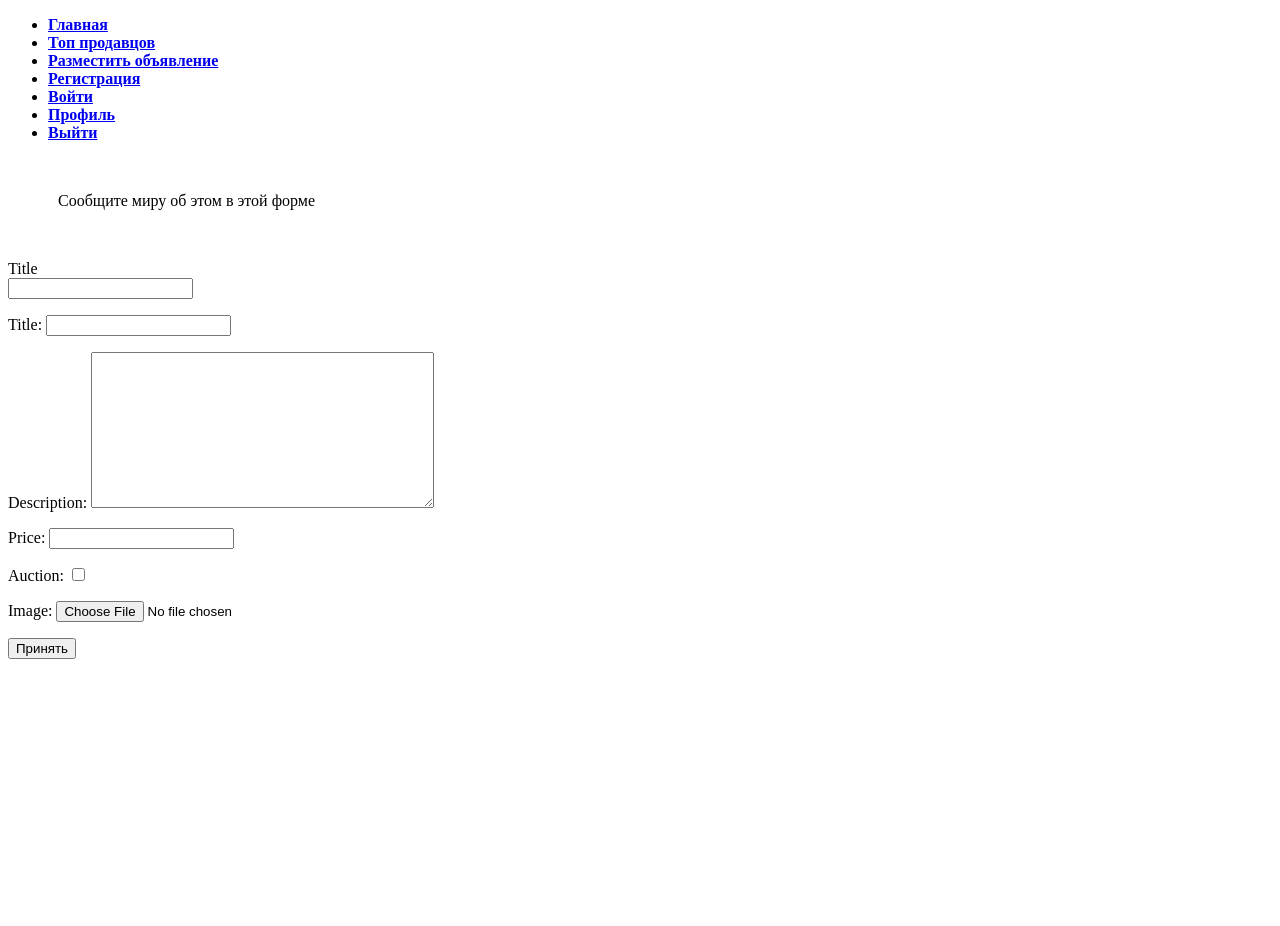
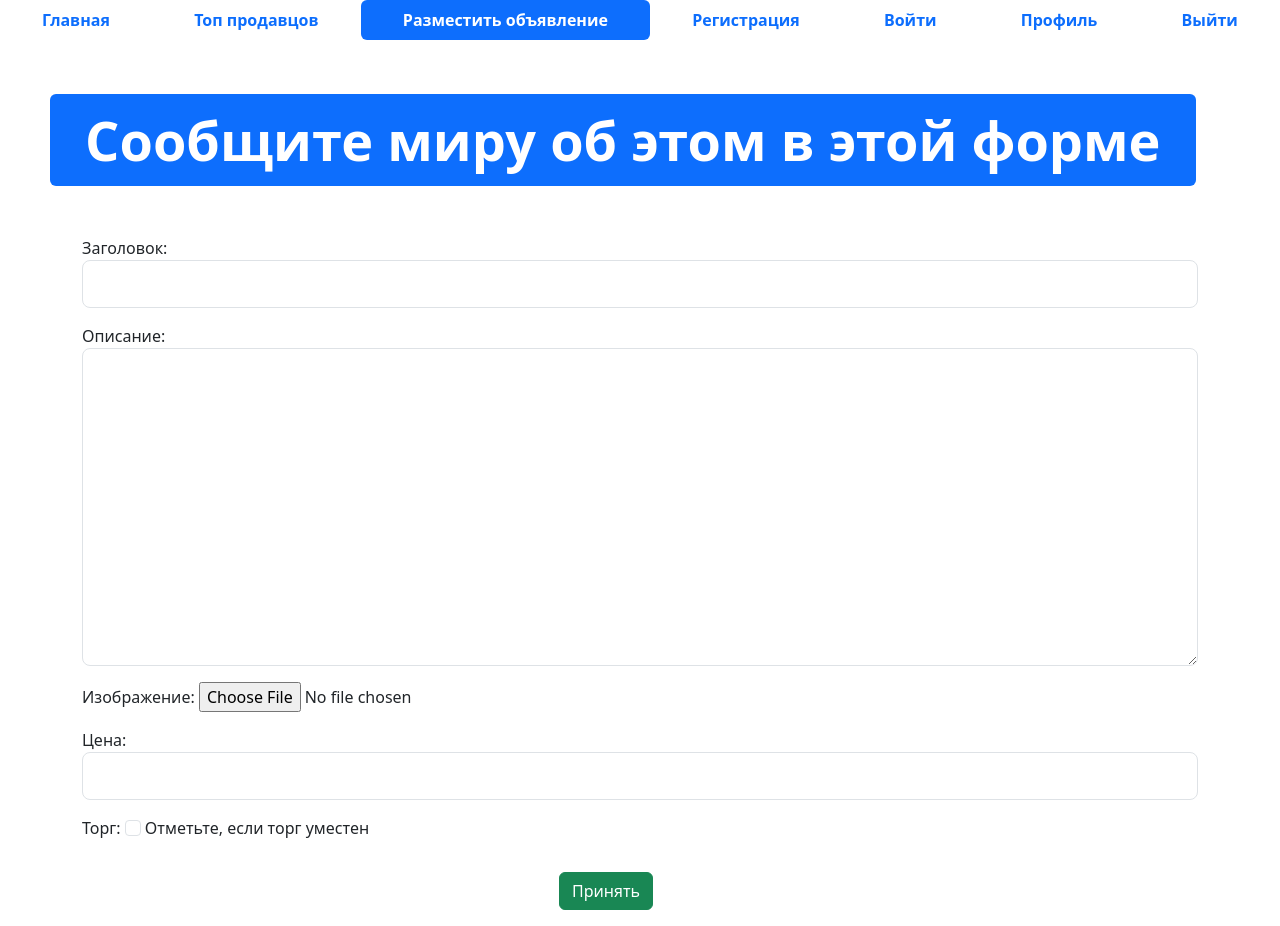
Before and after one commit to pythongenius3000/my_project, a Django app: template advertisements/templates/advertisement-post.html in a window 1280 px wide. Before the commit the page ends 659 px from the top, so only its background shows below. Run offline with Django 4.2, Linux system fonts and the light colour scheme; the template is opened without the code that fills it: values that come from a table or form of the project are taken from there, others are empty; some libraries are stand-ins or nearby versions.

Commit message:
homework 10

```diff
--- a/advertisements/app_advertisements/forms.py
+++ b/advertisements/app_advertisements/forms.py
@@ -1,8 +1,23 @@
 from django import forms
+from django.core.exceptions import ValidationError
 
-class AdvertisementPost(forms.Form):
-    title = forms.CharField(max_length=64)
-    description = forms.CharField(widget=forms.Textarea)
-    price = forms.DecimalField()
-    auction = forms.BooleanField(required=False)
-    image = forms.ImageField()
+from .models import Advertisements
+
+
+class AdvertisementForm(forms.ModelForm):
+    def __init__(self, *args, **kwargs):
+        super().__init__(*args, **kwargs)
+        self.fields['title'].widget.attrs['class'] = 'form-control form-control-lg'
+        self.fields['description'].widget.attrs['class'] = 'form-control form-control-lg'
+        self.fields['price'].widget.attrs['class'] = 'form-control form-control-lg'
+        self.fields['auction'].widget.attrs['class'] = 'form-check-input'
+        self.fields['description'].widget.attrs['class'] = 'form-control form-control-lg'
+    class Meta:
+        model = Advertisements
+        fields = ("title", "description", "image", "price", "auction")
+
+    def clean_title(self):
+        title = self.cleaned_data['title']
+        if title.startswith('?'):
+            raise ValidationError('Заголовок не может начинаться с ?')
+        return title
--- a/advertisements/templates/advertisement-post.html
+++ b/advertisements/templates/advertisement-post.html
@@ -1,6 +1,11 @@
-<!DOCTYPE html>
-<html lang="en">
+{% extends 'base.html' %}
+{% load static %}
 
+{% block title %}
+Главная
+{% endblock %}
+
+{% block content %}
 
   <ul class="nav nav-pills sticky-top bg-white nav-fill">
     <li class="nav-item">
@@ -13,7 +18,7 @@
       </a>
     </li>
     <li class="nav-item">
-      <a class="nav-link active" aria-current="page" href="advertisement-post.html">
+      <a class="nav-link active" aria-current="page" href="{% url 'adv-post' %}">
         <span style="font-weight: bold;">Разместить объявление</span>
       </a>
     </li>
@@ -50,15 +55,6 @@
       {% csrf_token %}
       <div class="row mb-3">
         <div class="col">
-          <label class="col-sm-4 col-form-label offset-4">Title</label>
-          <div class="col-sm-4 offset-4 w-25">
-            <input type="text" class="form-control form-control-lg">
-          </div>
-        </div>
-      </div>
-
-      <div class="row mb-3">
-        <div class="col">
           {{ form.as_p }}
         </div>
       </div>
@@ -69,3 +65,4 @@
       </div>
     </form>
   </div>
+{% endblock %}
--- a/advertisements/templates/index.html
+++ b/advertisements/templates/index.html
@@ -8,7 +8,7 @@
 {% block content %}
 <ul class="nav nav-pills sticky-top bg-white nav-fill">
   <li class="nav-item">
-    <a class="nav-link active" aria-current="page" href="index.html">
+    <a class="nav-link active" aria-current="page" href="{% url 'main-page' %}">
       <span style="font-weight: bold;">Главная</span>
     </a>
   </li>
--- a/advertisements/templates/top-sellers.html
+++ b/advertisements/templates/top-sellers.html
@@ -13,11 +13,11 @@
       </a>
     </li>
     <li class="nav-item">
-      <a class="nav-link active" aria-current="page" href="top-sellers.html"><span style="font-weight: bold;">Топ продавцов</span>
+      <a class="nav-link active" aria-current="page" href="{% url 'top-sellers' %}"><span style="font-weight: bold;">Топ продавцов</span>
       </a>
     </li>
     <li class="nav-item">
-      <a class="nav-link" href="{% url 'advertisement-post' %}">
+      <a class="nav-link" href="{% url 'adv-post' %}">
         <span style="font-weight: bold;">Разместить объявление</span>
       </a>
     </li>
```
Also changed, not shown: advertisements/app_advertisements/views.py (+15 -4 lines), advertisements/db.sqlite3, advertisements/media/advertisements/photo1692642262.jpeg (added).
